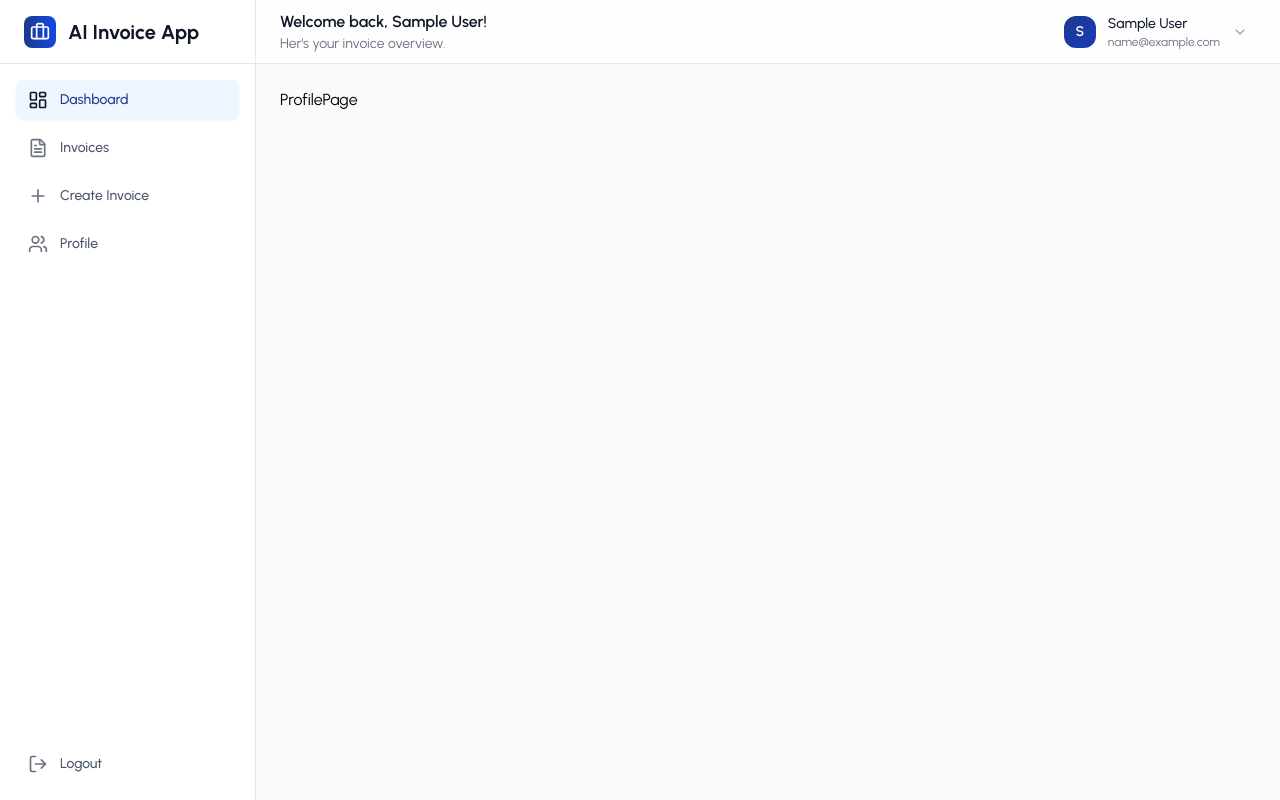
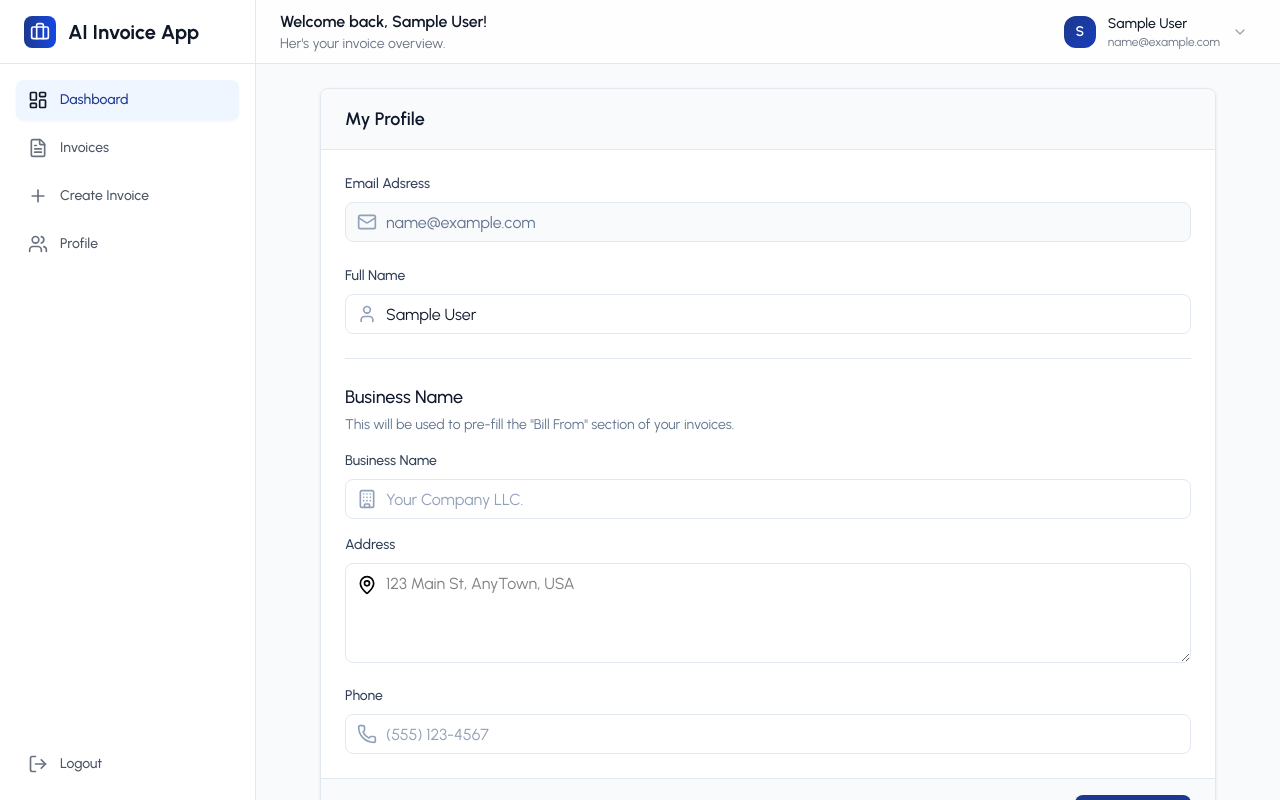
Before and after one commit to akberraza/AI-Powered-Invoice-Generator, a React (Vite) app in the folder frontend/invoice-generater/: page /profile in a window 1280 px wide. Built offline with nearby package versions, Linux system fonts and the light colour scheme; sample sign-in values are in the browser's storage.

Commit message:
feat: Add Profile Update Page

```diff
--- a/frontend/invoice-generater/src/pages/Invoices/InvoiceDetails.jsx
+++ b/frontend/invoice-generater/src/pages/Invoices/InvoiceDetails.jsx
@@ -98,7 +98,7 @@ const InvoiceDetails = () => {
         <div
           ref={invoiceRef}
           id='invoice-preview'
-          className='bg-white p-6 sm:p-8 md:p-12 rounded-lg shadow-md border border-slate-200 pb-[100vh]'
+          className='bg-white p-6 sm:p-8 md:p-12 rounded-lg shadow-md border border-slate-200'
         >
           <div className='flex flex-col sm:flex-row justify-between items-start pb-8 border-b border-slate-200'>
             <div>
@@ -189,9 +189,43 @@ const InvoiceDetails = () => {
             </div>
           </div>
 
+          {invoice.notes && (
+            <div className='mt-8 pt-8 border-t border-slate-200'>
+              <h3 className='text-sm font-semibold text-slate-500 uppercase tracking-wider mb-3'>Notes</h3>
+              <p className='text-sm text-slate-600 '>{invoice.notes}</p>
+            </div>
+          )}
 
         </div>
       </div>
+
+      <style>
+        {`
+        @page {
+          padding: 10px;
+        }
+        @media print {
+         body * {
+           visibility: hidden;
+         }
+          #invoice-content-wrapper, #invoice-content-wrapper * {
+           visibility: visible;
+          }
+          #invoice-content-wrapper{
+            position: absolute;
+            left: 0;
+            right: 0;
+            width: 100%
+          }
+          #invoice-preview{
+            box-shadow: none;
+            border: none;
+            border-radius: 0;
+            padding: 0
+          }
+        }
+      `}
+      </style>
 
     </>
   )
--- a/frontend/invoice-generater/src/pages/Profile/ProfilePage.jsx
+++ b/frontend/invoice-generater/src/pages/Profile/ProfilePage.jsx
@@ -1,8 +1,102 @@
-import React from 'react'
+import React, { useEffect, useState } from 'react'
+import { useAuth } from '../../context/AuthContext'
+import { Loader2, User, Mail, Building, Phone, MapPin } from 'lucide-react'
+import axiosInstance from '../../utils/axiosInstance'
+import { API_PATHS } from '../../utils/apiPaths'
+import toast from 'react-hot-toast'
+import InputField from '../../components/ui/InputField'
+import TextareaField from '../../components/ui/TextareaField'
 
 const ProfilePage = () => {
+
+  const { user, loading, updateUser } = useAuth();
+  const [isUpdating, setIsUpdating] = useState(false);
+  const [formData, setformData] = useState({
+    name: '',
+    businessName: '',
+    address: '',
+    phone: ''
+  });
+
+  useEffect(() => {
+    if (user) {
+      setformData({
+        name: user.name || '',
+        businessName: user.businessName || '',
+        address: user.address || '',
+        phone: user.phone || ''
+      });
+    }
+  }, [user]);
+
+  const handleInputChange = (e) => {
+    const { name, value } = e.target;
+    setformData(prev => ({ ...prev, [name]: value }));
+  }
+
+  const handleUpdateProfile = async (e) => {
+    e.preventDefault();
+    setIsUpdating(true);
+     try {
+      const response = await axiosInstance.put(API_PATHS.AUTH.UPDATE_PROFILE, formData);
+      updateUser(response.data);
+      toast.success('Profile updated successfully!');
+     } catch (err) {
+       toast.error('Failed to update profile.');
+       console.error(err);
+     }finally{
+      setIsUpdating(false);
+     }
+  }
+
+  if (loading) {
+    return <div className='flex justify-center items-center '><Loader2 className='w-8 h-8 animate-spin' /> </div>
+  }
+
+
   return (
-    <div>ProfilePage</div>
+    <div className='bg-white border border-slate-200 rounded-lg shadow-sm overflow-hidden max-w-4xl mx-auto '>
+      <div className='px-6 py-4 border-b border-slate-200 bg-slate-50'>
+        <h3 className='text-lg font-semibold text-slate-900'>My Profile</h3>
+      </div>
+
+      <form onSubmit={handleUpdateProfile} >
+        <div className='p-6 space-y-6'>
+          <div>
+            <label className='block text-sm font-medium text-slate-700 mb-2'>Email Adsress</label>
+            <div className='relative'>
+              <div className='absolute inset-y-0 left-0 pl-3 flex items-center pointer-events-none'>
+                <Mail className='w-5 h-5 text-slate-400' />
+              </div>
+
+              <input type="email" readOnly value={user?.email || ''} className='w-full h-10 pl-10 pr-3 py-2 border border-slate-200 rounded-lg bg-slate-50 text-slate-500 disabled:cursor-not-allowed' disabled />
+
+            </div>
+          </div>
+
+          <InputField label="Full Name" name='name' icon={User} type='name' value={formData.name} onChange={handleInputChange} placeholder="Enter your full name" />
+
+          <div className='pt-6 border-t border-slate-200 '>
+            <h4 className='text-lg font-medium text-slate-900'>Business Name</h4>
+            <p className='text-sm text-slate-500 mt-1 mb-4'>This will be used to pre-fill the "Bill From" section of your invoices.</p>
+            <div className='space-y-4'>
+              <InputField label='Business Name' name='businessName' icon={Building} type='text' value={formData.businessName} onChange={handleInputChange} placeholder="Your Company LLC." />
+              <TextareaField label='Address' name='address' icon={MapPin} value={formData.address} onChange={handleInputChange} placeholder='123 Main St, AnyTown, USA ' />
+              <InputField label='Phone' name='phone' icon={Phone} type='tel' value={formData.phone} onChange={handleInputChange} placeholder="(555) 123-4567" />
+            </div>
+          </div>
+        </div>
+
+        <div className='px-6 py-4 bg-slate-50 border-t border-slate-200 flex justify-end'>
+          <button type='submit' disabled={isUpdating} className='inline-flex items-center justify-center px-4 py-2 h-10 bg-blue-900 hover:bg-blue-800 text-white font-medium text-sm rounded-lg transition-colors duration-200 focus:Outline-none focus:ring-2 focus:ring-blue-500 focus:ring-offset-2 disabled:oppacity-50 disabled:cursor-not-allowed'>
+            {isUpdating ? <Loader2 className='w-5 h-5 mr-2 animation-spin' /> : null}
+            {isUpdating ? 'Saving...': "Save Change"}
+          </button>
+        </div>
+
+      </form>
+
+    </div>
   )
 }
 
```
